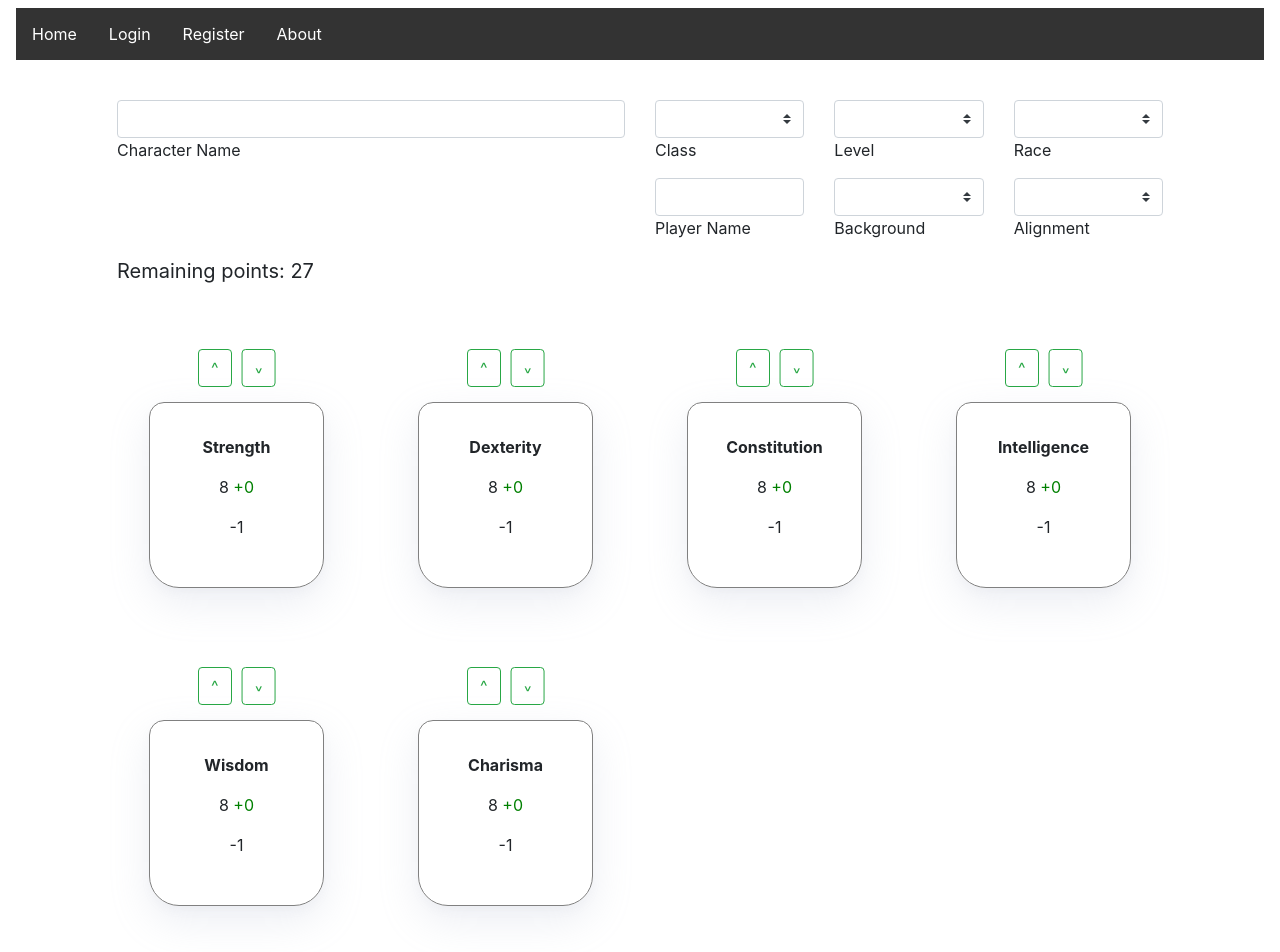
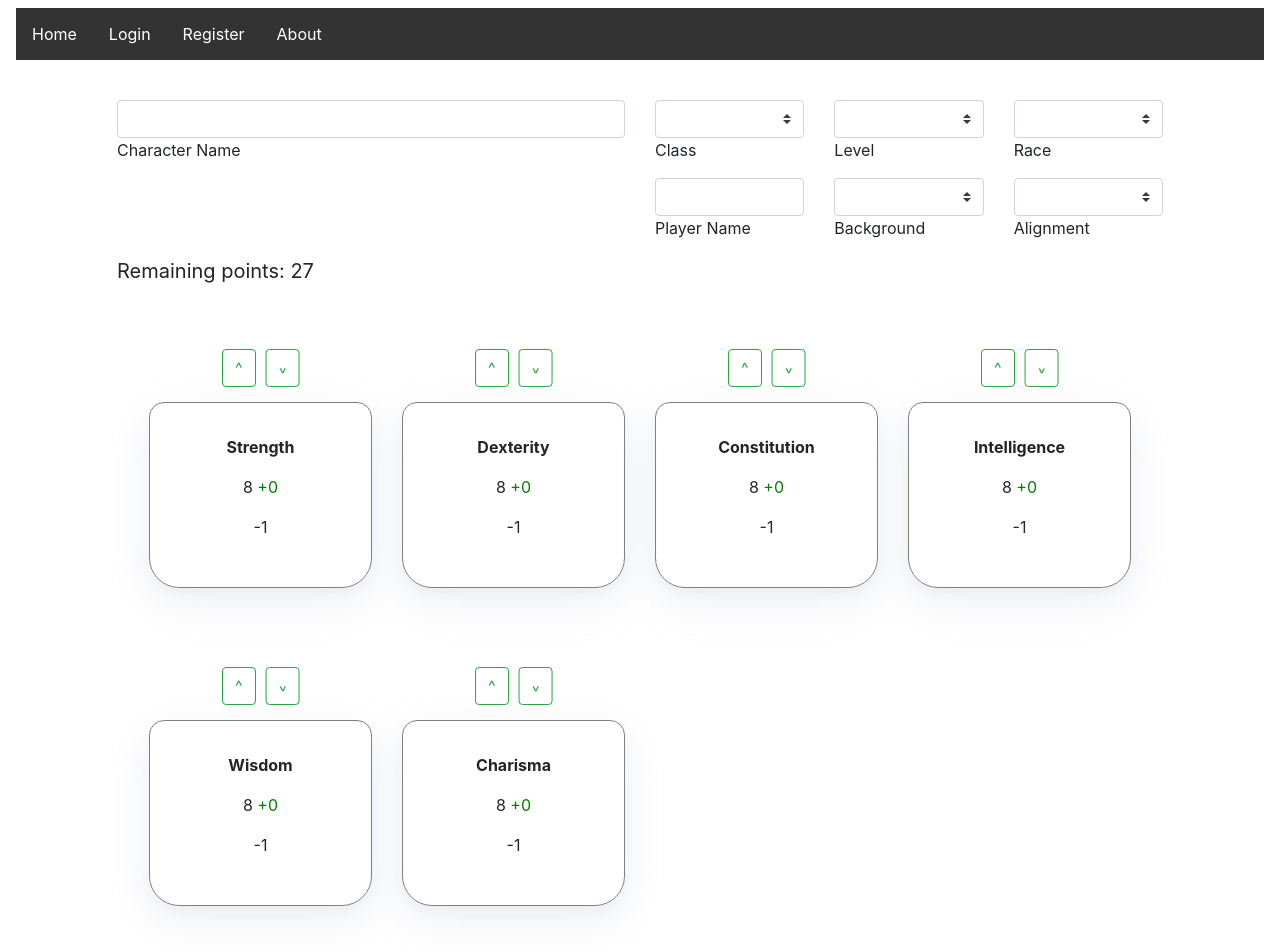
Before and after one commit to Collabo93/5e-vue-project, a Vue app: page /#/characterCreation in a window 1280 px wide. Shown: the top 952 px of the page. Built offline with nearby package versions, Linux system fonts and the light colour scheme; no server answers.

Commit message:
Selecting a race is reactive now

```diff
--- a/src/components/Attributes.vue
+++ b/src/components/Attributes.vue
@@ -7,7 +7,7 @@
         </div>
       </b-col>
     </b-row>
-    <b-row>
+    <b-row class="padding">
       <b-col md="3">
         <RwvStrength/>
       </b-col>
@@ -21,7 +21,7 @@
         <RwvIntelligence/>
       </b-col>
     </b-row>
-    <b-row>
+    <b-row class="padding">
       <b-col md="3">
         <RwvWisdom/>
       </b-col>
--- a/src/components/Attributes/Charisma.vue
+++ b/src/components/Attributes/Charisma.vue
@@ -1,5 +1,5 @@
 <template>
-  <div class="AttributeFrame padding">
+  <div class="AttributeFrame">
     <div class="AtributeIncDec">
       <b-button :pressed.sync="IncrementPressed" variant="outline-success" class="increment">^</b-button>
       <b-button :pressed.sync="DecrementPressed" variant="outline-success" class="decrement">^</b-button>
--- a/src/components/Attributes/Constitution.vue
+++ b/src/components/Attributes/Constitution.vue
@@ -1,5 +1,5 @@
 <template>
-  <div class="AttributeFrame padding">
+  <div class="AttributeFrame">
     <div class="AtributeIncDec">
       <b-button :pressed.sync="IncrementPressed" variant="outline-success" class="increment">^</b-button>
       <b-button :pressed.sync="DecrementPressed" variant="outline-success" class="decrement">^</b-button>
--- a/src/components/Attributes/Dexterity.vue
+++ b/src/components/Attributes/Dexterity.vue
@@ -1,5 +1,5 @@
 <template>
-  <div class="AttributeFrame padding">
+  <div class="AttributeFrame">
     <div class="AtributeIncDec">
       <b-button :pressed.sync="IncrementPressed" variant="outline-success" class="increment">^</b-button>
       <b-button :pressed.sync="DecrementPressed" variant="outline-success" class="decrement">^</b-button>
--- a/src/components/Attributes/Intelligence.vue
+++ b/src/components/Attributes/Intelligence.vue
@@ -1,5 +1,5 @@
 <template>
-  <div class="AttributeFrame padding">
+  <div class="AttributeFrame">
     <div class="AtributeIncDec">
       <b-button :pressed.sync="IncrementPressed" variant="outline-success" class="increment">^</b-button>
       <b-button :pressed.sync="DecrementPressed" variant="outline-success" class="decrement">^</b-button>
--- a/src/components/Attributes/Strength.vue
+++ b/src/components/Attributes/Strength.vue
@@ -1,5 +1,5 @@
 <template>
-  <div class="AttributeFrame padding">
+  <div class="AttributeFrame">
     <div class="AtributeIncDec">
       <b-button :pressed.sync="IncrementPressed" variant="outline-success" class="increment">^</b-button>
       <b-button :pressed.sync="DecrementPressed" variant="outline-success" class="decrement">^</b-button>
--- a/src/components/Attributes/Wisdom.vue
+++ b/src/components/Attributes/Wisdom.vue
@@ -1,5 +1,5 @@
 <template>
-  <div class="AttributeFrame padding">
+  <div class="AttributeFrame">
     <div class="AtributeIncDec">
       <b-button :pressed.sync="IncrementPressed" variant="outline-success" class="increment">^</b-button>
       <b-button :pressed.sync="DecrementPressed" variant="outline-success" class="decrement">^</b-button>
--- a/src/components/StandardInformations/Race.vue
+++ b/src/components/StandardInformations/Race.vue
@@ -41,10 +41,12 @@ export default {
     SelectedRaceName: function() {
       this.SetDataRace(this.SelectedRaceName);
       this.SetRace(this.GetRace);
-      this.SetRaceInfo();
-      //need to wait for SetRaceInfo to update the race bonuses
+      this.SetRaceInfo().then(result => {
         this.SetAbilityModifier(["Strength", this.GetRaceAbilityBonusStrength]);
-      this.SetAbilityModifier(["Dexterity", this.GetRaceAbilityBonusDexterity]);
+        this.SetAbilityModifier([
+          "Dexterity",
+          this.GetRaceAbilityBonusDexterity
+        ]);
         this.SetAbilityModifier([
           "Constitution",
           this.GetRaceAbilityBonusConstitution
@@ -55,7 +57,9 @@ export default {
         ]);
         this.SetAbilityModifier(["Wisdom", this.GetRaceAbilityBonusWisdom]);
         this.SetAbilityModifier(["Charisma", this.GetRaceAbilityBonusCharisma]);
-
+        return result;
+      });
+      //need to wait for SetRaceInfo to update the race bonuses
     }
   }
 };
```
Lines whose indentation alone changed are shown as unchanged.
